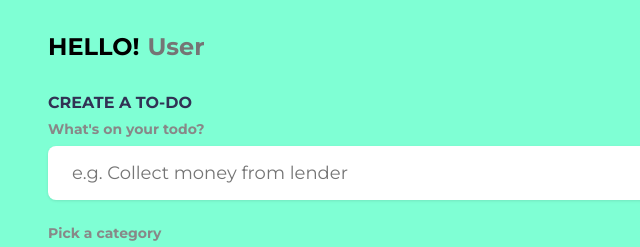
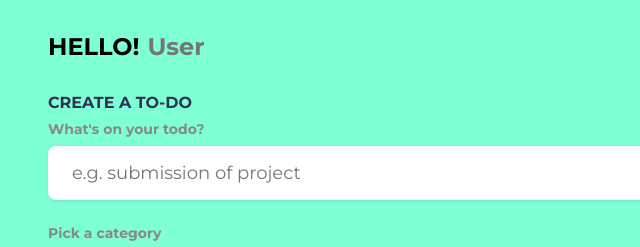
Before and after one commit to ravikumar8043/todo-list, a plain HTML site: page index.html in a window 1280 px wide. Shown: the top 247 px of the page, 0-640 px from the left. Drawn offline with Linux system fonts and the light colour scheme.

Commit message:
Update index.html

```diff
--- a/index.html
+++ b/index.html
@@ -35,7 +35,7 @@
 				<h4>What's on your todo?</h4>
 				<input
 					type="text"
-					placeholder="e.g. Collect money from lender"
+					placeholder="e.g. submission of project"
 					name="content"
 					id="content" />
 
```
